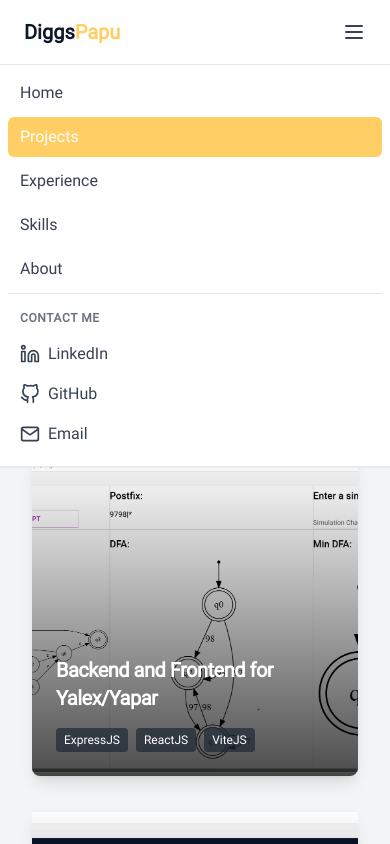
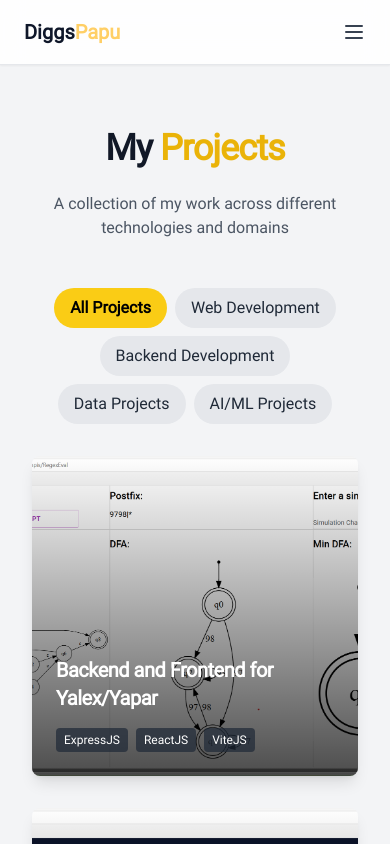
Before and after one commit to DiggsPapu/portafolio, a React (Vite) app: page /portafolio/projects in a window 390 px wide. Shown: the top 844 px of the page. Built offline with nearby package versions, Linux system fonts and the light colour scheme.

Commit message:
fix: Fixed errors of navbar

```diff
--- a/src/components/navbar/navbar.jsx
+++ b/src/components/navbar/navbar.jsx
@@ -1,4 +1,4 @@
-import React from 'react'
+import React, {useState} from 'react'
 import { NavLink, useLocation } from 'react-router-dom'
 import { motion } from 'framer-motion'
 import {
@@ -9,7 +9,7 @@ export default function NavBar() {
   const location = useLocation()
   const subject = 'Hi Diego'
   const body = 'I wanted to contact you for...'
-
+  const [mobileMenuOpen, setMobileMenuOpen] = useState(false)
   const contactOptions = [
     {
       name: 'LinkedIn',
@@ -76,7 +76,7 @@ export default function NavBar() {
 
             {/* Contact Dropdown */}
             <div className="relative group ml-2">
-              <button className="flex items-center px-4 py-2 rounded-lg bg-primary-500 text-white text-sm font-medium hover:bg-primary-600 transition-all shadow-md">
+              <button type="button" className="flex items-center px-4 py-2 rounded-lg bg-primary-500 text-white text-sm font-medium hover:bg-primary-600 transition-all shadow-md">
                 Contact Me
                 <FiExternalLink className="ml-2 w-4 h-4" />
               </button>
@@ -99,7 +99,7 @@ export default function NavBar() {
           </div>
 
           {/* Mobile Menu Button */}
-          <button className="md:hidden p-2 rounded-lg text-gray-700 dark:text-gray-300 hover:bg-gray-100 dark:hover:bg-dark-700">
+          <button type="button" className="md:hidden p-2 rounded-lg text-gray-700 dark:text-gray-300 hover:bg-gray-100 dark:hover:bg-dark-700" onClick={() => setMobileMenuOpen(!mobileMenuOpen)}>
             <svg className="w-6 h-6" fill="none" stroke="currentColor" viewBox="0 0 24 24">
               <path strokeLinecap="round" strokeLinejoin="round" strokeWidth="2" d="M4 6h16M4 12h16M4 18h16" />
             </svg>
@@ -108,7 +108,7 @@ export default function NavBar() {
       </div>
 
       {/* Mobile Menu (hidden by default) */}
-      <div className="md:hidden bg-white dark:bg-dark-800 border-t border-gray-200 dark:border-dark-700">
+      <div className={`bg-white dark:bg-dark-800 border-t border-gray-200 dark:border-dark-700${mobileMenuOpen ? ' block' : ' hidden'} md:hidden`}>
         <div className="px-2 pt-2 pb-3 space-y-1">
           {pages.map((page) => (
             <NavLink
@@ -121,6 +121,7 @@ export default function NavBar() {
                 : 'text-gray-700 dark:text-gray-300 hover:bg-gray-100 dark:hover:bg-dark-700'
                 }
               `}
+              onClick={() => setMobileMenuOpen(false)}
             >
               {page.name}
             </NavLink>
--- a/src/components/sections/FeaturedProjects.jsx
+++ b/src/components/sections/FeaturedProjects.jsx
@@ -3,6 +3,7 @@ import { motion } from 'framer-motion'
 import { featuredProjects } from '@data/projects'
 
 function FeaturedProjects() {
+  console.log('Featured Projects:', featuredProjects)
   return (
     <div className="container mx-auto px-4">
       <h2 className="text-3xl md:text-4xl font-bold text-center mb-6 text-dark-900 dark:text-white">
@@ -37,7 +38,7 @@ function FeaturedProjects() {
 
             <div className="p-8 md:w-1/2">
               <h3 className="text-2xl font-bold mb-2 text-dark-900 dark:text-white">{project.title}</h3>
-              <p className="text-dark-600 dark:text-gray-300 mb-4">{project.description}</p>
+              <p className="text-dark-600 dark:text-gray-300 mb-4">{project.long_description}</p>
 
               <div className="flex flex-wrap gap-2 mb-6">
                 {project.tags.map((tag) => (
--- a/src/data/projects.js
+++ b/src/data/projects.js
@@ -35,7 +35,7 @@ export const projects = [
     description: 'Using NLP Algorithms detect which the topics that are present in the corpus of abstracts.',
     image: './src/assets/images/projects/litcoinchallenge.png',
     tags: ['NLP', 'BERT', 'LSTM', 'artificial intelligence'],
-    technologies: ['Python', 'Tensorflow', 'Pandas', 'Torch', 'Numpy', 'Github'],
+    technologies: ['Python', 'Tensorflow', 'Pandas', 'Torch', 'Numpy', 'Github', 'Docker'],
     codeUrl: 'https://github.com/Furlan11/Proyecto2-DS-Final',
     liveUrl: '#',
   },
@@ -46,6 +46,7 @@ export const featuredProjects = [
     id: 1,
     title: 'Backend and Frontend for Yalex/Yapar',
     description: 'A frontend and backend to explore and show how the first part of compilation works using DFA and NFA.',
+    long_description: 'I developed a frontend and a backend to show up how the first part of all process of compilation works, it shows how the DFA (Deterministic Finite Automata) and NFA (Non-deterministic Finite Automata) work together to compile using and Lexical Analyzer (Lex) and a parser (Par), using Yalex that is a type of Language defined. It uses ExpressJS in the backend to process all the information and show it in the frontend using ReactJS with ViteJS, the frontend is published using github pages and the backend is on render.com.',
     image: './src/assets/images/projects/yalexyaparproject.png',
     tags: ['ExpressJS', 'ReactJS', 'ViteJS', 'Javascript', 'web', 'backend'],
     technologies: ['Javascript', 'ExpressJS', 'ReactJS', 'ViteJS'],
@@ -56,6 +57,7 @@ export const featuredProjects = [
     id: 2,
     title: 'Backend and Frontend for Cargaóptima',
     description: 'A frontend and backend to improve vehicle loads in a secure and fast way.',
+    long_description: 'This is the work that I did as a freelancer in a company called Cargaóptima, I developed a frontend and a backend to improve the vehicle loads in a secure and fast way, using DjangoREST in the backend to process all the information and show it in the frontend using NextJS with Docker, and published using GCP (Google Cloud Platform).',
     image: './src/assets/images/projects/cargaoptima.png',
     tags: ['DjangoREST', 'NextJS', 'Docker', 'GCP', 'Shell', 'Github', 'Postman', 'web', 'backend'],
     technologies: ['Python', 'Javascript', 'DjangoREST', 'NextJS', 'Docker', 'GCP', 'Shell', 'Github', 'Postman'],
@@ -66,6 +68,7 @@ export const featuredProjects = [
     id: 3,
     title: 'Human Pose Detection',
     description: 'A project to detect the human pose in live.',
+    long_description: 'A project to detect the human pose in live using MediaPipe and OpenCV, using Python and Pytorch to process all the information, it yet doesn\'t have a webpage to show it up but could be done with streamlit or something and being published on web.',
     image: './src/assets/images/projects/proyect2vision.png',
     tags: ['Computer Vision', 'MediaPipe', 'OpenCV', 'artificial intelligence'],
     technologies: ['Python', 'MediaPipe', 'OpenCV', 'Pandas', 'Torch', 'Numpy', 'Github'],
@@ -76,9 +79,10 @@ export const featuredProjects = [
     id: 4,
     title: 'LitCoin NLP Challenge: Part 2',
     description: 'Using NLP Algorithms detect which the topics that are present in the corpus of abstracts.',
+    long_description: 'Using NLP Algorithms detect which the topics that are present in the corpus of abstracts, using BERT and LSTM to process all the corpus and to detect which type of abstracts is, that is why the image is a confusion matrix to show how accurate is the model when detecting true labels. It has a streamlit page but it have not been published on web yet and is really slow because it uses AI and a docker image built for this purpose using tensorflow and everything needed.',
     image: './src/assets/images/projects/litcoinchallenge.png',
     tags: ['NLP', 'BERT', 'LSTM', 'artificial intelligence'],
-    technologies: ['Python', 'Tensorflow', 'Pandas', 'Torch', 'Numpy', 'Github'],
+    technologies: ['Python', 'Tensorflow', 'Pandas', 'Torch', 'Numpy', 'Github', 'Docker'],
     codeUrl: 'https://github.com/Furlan11/Proyecto2-DS-Final',
     liveUrl: '#',
   },
```
